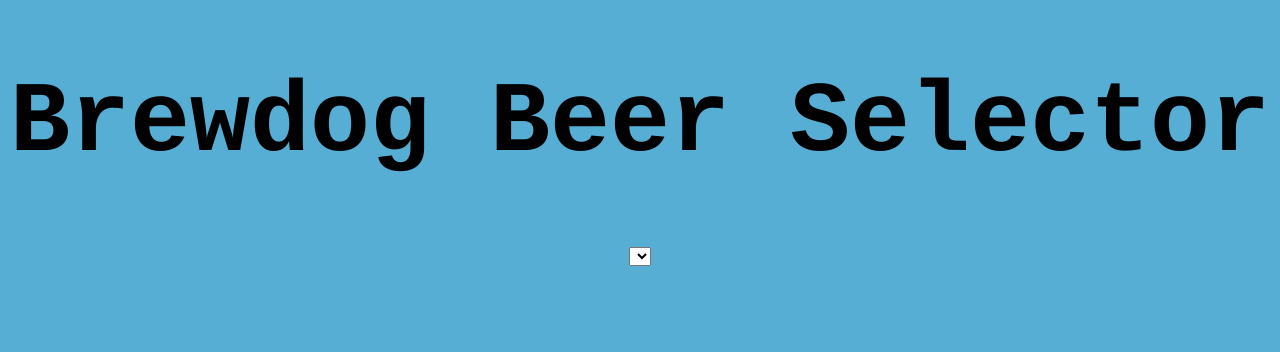
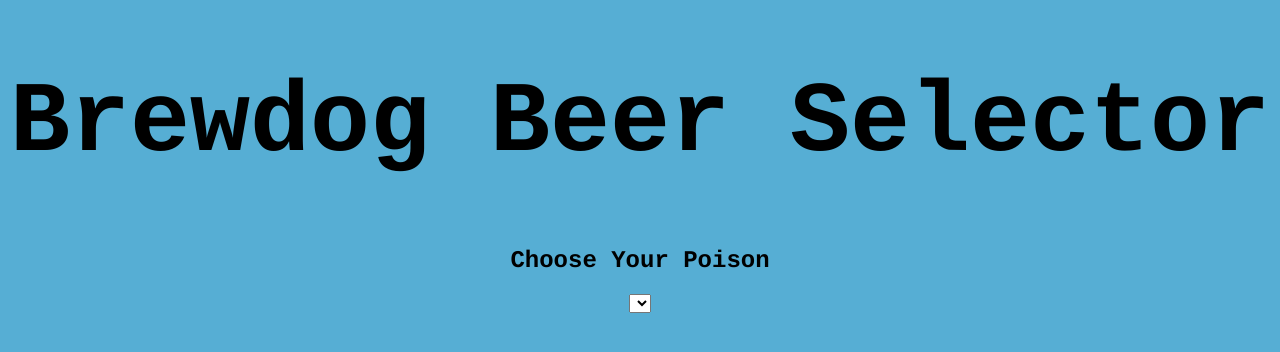
Before and after one commit to StuartODonnell/API-Interrogation, a website: page index.html in a window 1280 px wide. Drawn offline with Linux system fonts and the light colour scheme; no server answers.

Commit message:
add minor CSS formatting

```diff
--- a/index.html
+++ b/index.html
@@ -7,6 +7,7 @@
 </head>
 <body>
   <h1>Brewdog Beer Selector</h1>
+  <h2>Choose Your Poison</h2>
   <div>
     <select id="beer-select"></select>
   </div>
--- a/public/main.css
+++ b/public/main.css
@@ -8,6 +8,7 @@
 
 h2{
   font-family: courier;
+  text-align: center;
 }
 
 h3{
```
